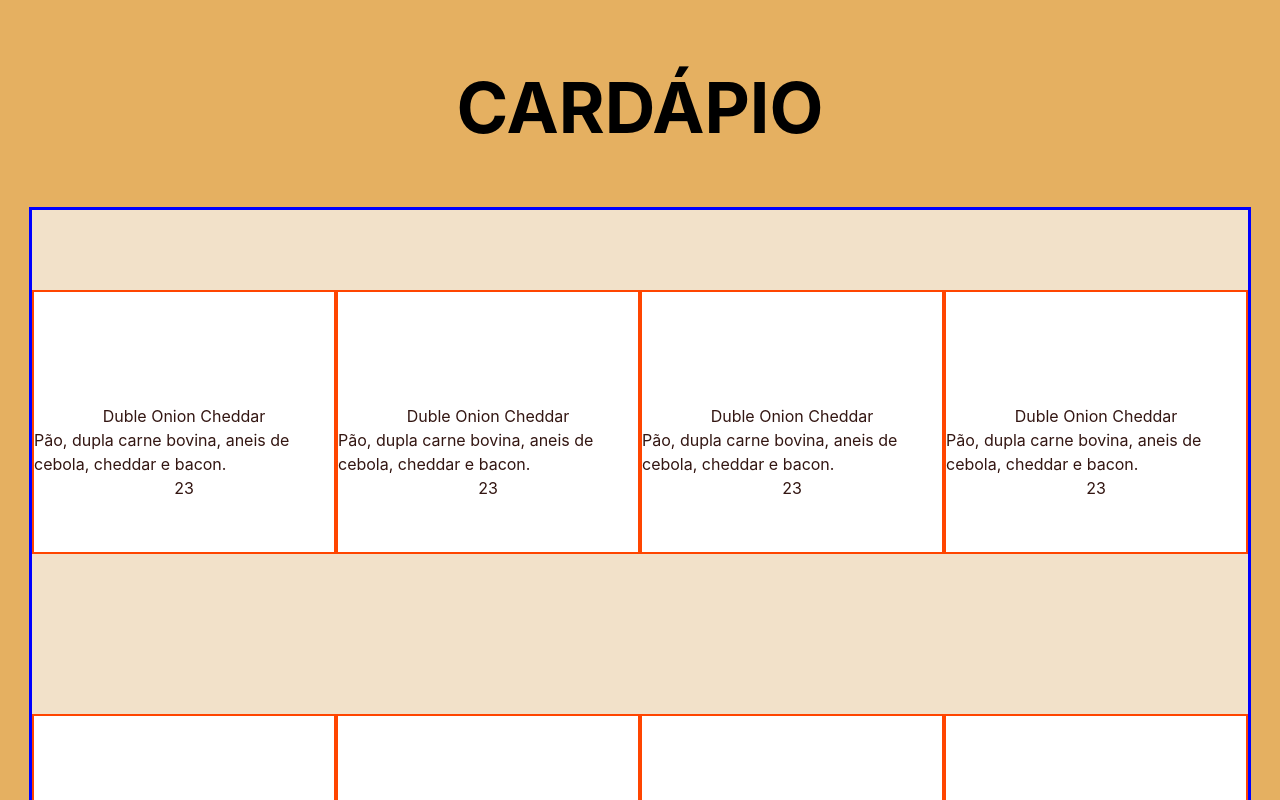
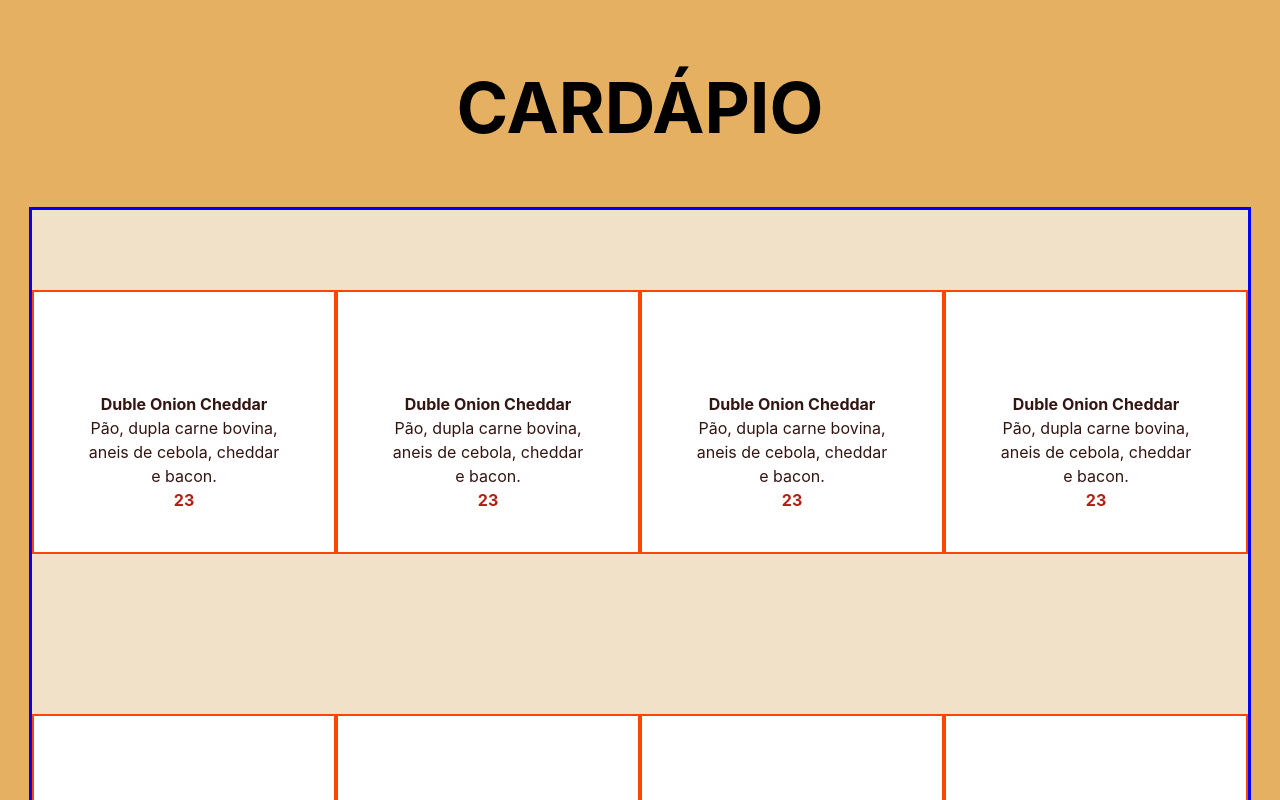
Before and after one commit to ufjf-dcc207/ufjf-dcc207-2024-3-a-trb1-BrenoRMachado, a React (Vite) app: page / in a window 1280 px wide. Shown: the top 800 px of the page. Built offline with nearby package versions, Linux system fonts and the light colour scheme.

Commit message:
melhora o texto

```diff
--- a/src/Componentes/Alimentos/Alimentos.css
+++ b/src/Componentes/Alimentos/Alimentos.css
@@ -13,5 +13,16 @@
     justify-content: center;
     align-items: center;
 
+    .descricao{
+        text-align: center;
+        width: 200px;
+    }
+    .nome{
+        font-weight: bolder;
+    }
+    .preco{
+        color: #b61f12;
+        font-weight: bolder;
+    }
 
 }
```
